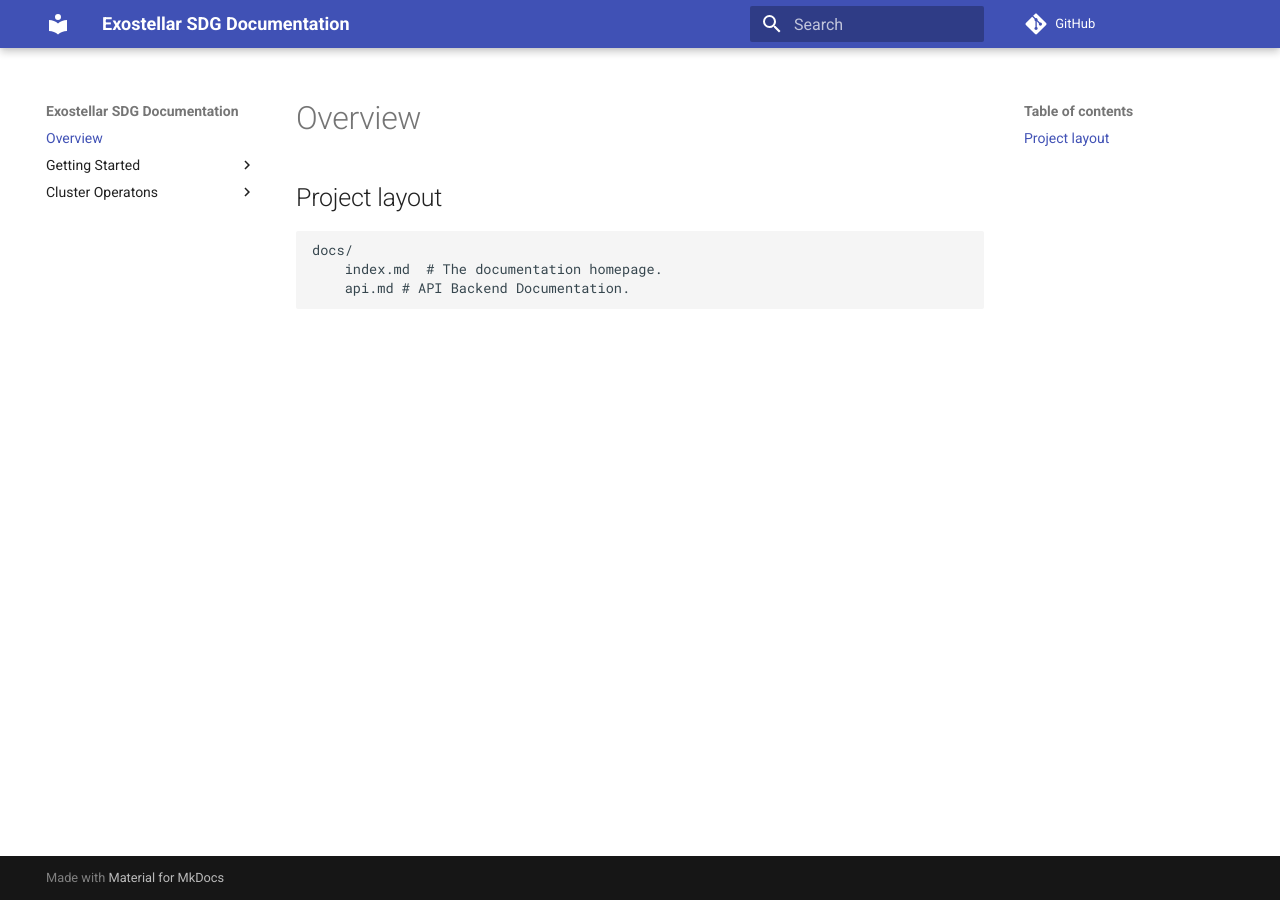
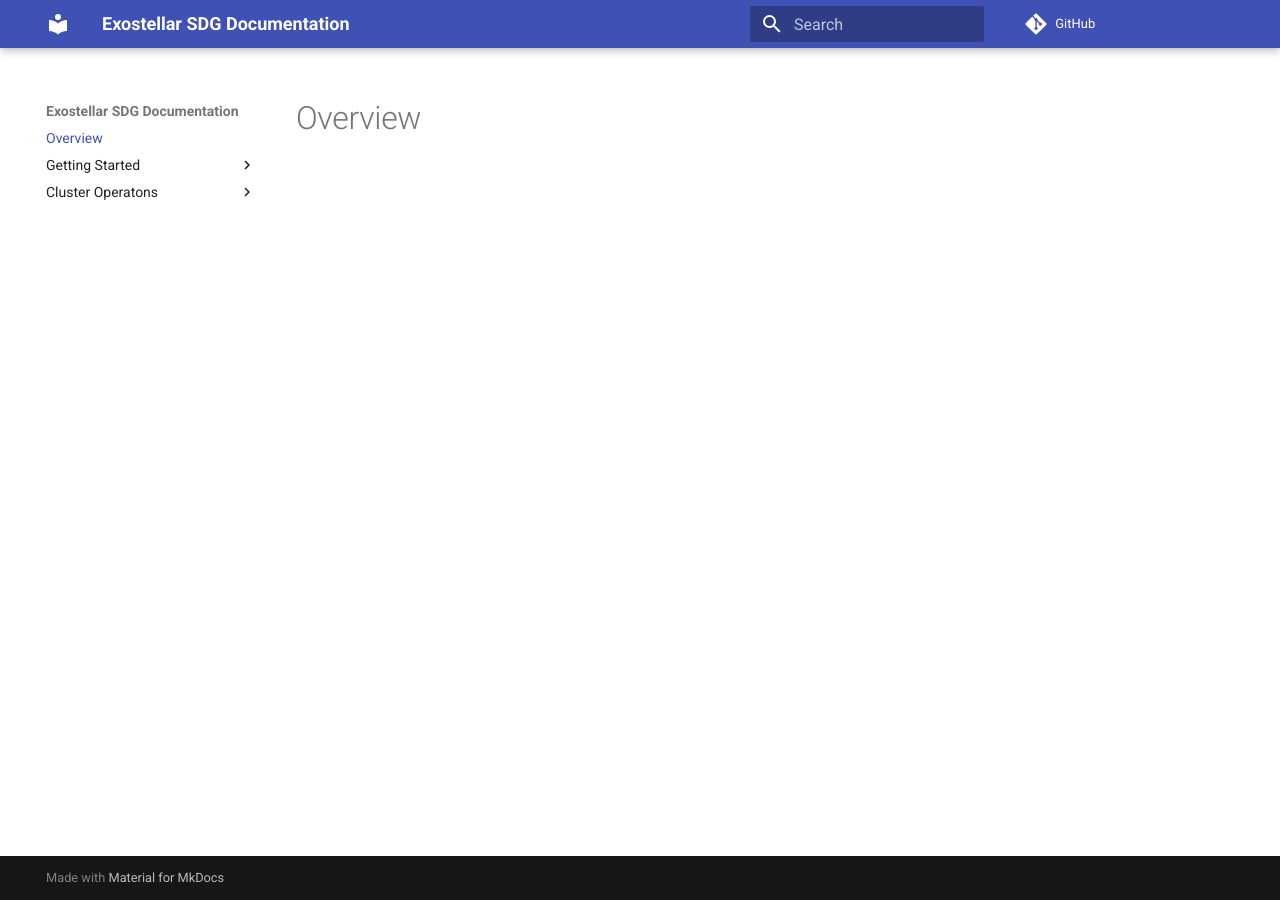
Before and after one commit to Exostellar/docs, an MkDocs documentation site: the page built from docs/index.md, in a window 1280 px wide. Built offline with MkDocs 1.6.1 and Material for MkDocs 9.7.7, drawn with Linux system fonts in a browser that asks for light colours; comment, search, counter and statistics services are not loaded.

Commit message:
Updated the index

```diff
--- a/docs/index.md
+++ b/docs/index.md
@@ -1,9 +1 @@
 # Overview
-
-
-
-## Project layout
-
-    docs/
-        index.md  # The documentation homepage.
-        api.md # API Backend Documentation.
```
